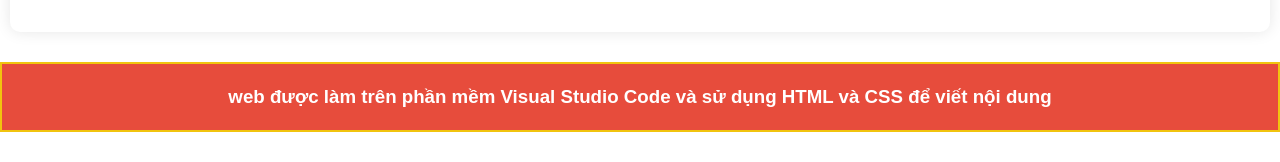
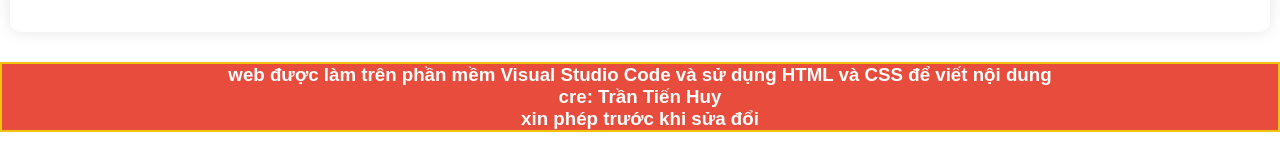
Before and after one commit to mynameishuy123546/project1.github.io, a plain HTML site: page index.html in a window 1280 px wide. Shown: the part 4348-4510 px from the top of the page. Drawn offline with Linux system fonts and the light colour scheme.

Commit message:
Update index.html

```diff
--- a/index.html
+++ b/index.html
@@ -67,6 +67,5 @@
         <p>🎉 <span style="font-weight: bold;">Chúc hạnh phúc:</span> Chúc mọi người luôn vui vẻ, tràn đầy hạnh phúc.</p>
         <img src="https://tpthanhhoa.thanhhoa.gov.vn/file/download/635344675.html?b=0" alt="Chúc Tết" class="content-image">
     </div>
-    <div id="footer"><h3>web được làm trên phần mềm Visual Studio Code và sử dụng HTML và CSS để viết nội dung</h3></div>
-</body>
+    <div id="footer"><h3>web được làm trên phần mềm Visual Studio Code và sử dụng HTML và CSS để viết nội dung <br>cre: Trần Tiến Huy <br>xin phép trước khi sửa đổi</h3></div></body>
 </html>
```
